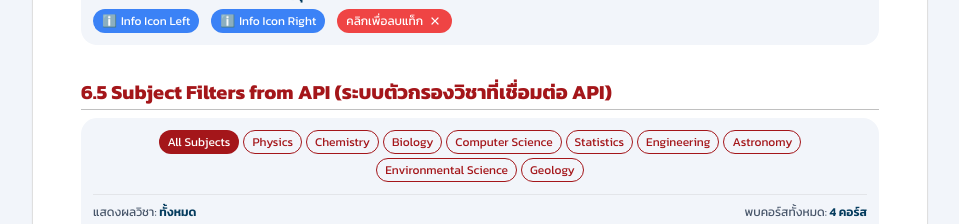
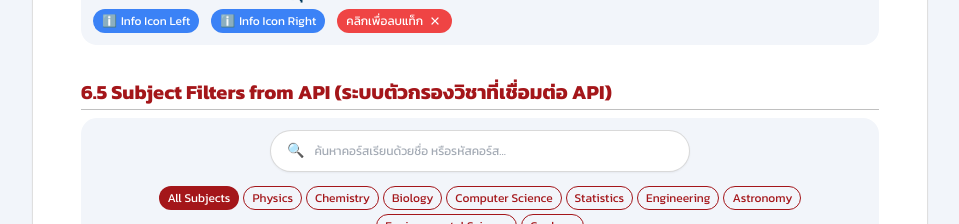
Before and after one commit to Meow-nah-ngo/E-learning-Front-end, a Next.js app: page / in a window 1280 px wide. Shown: the part 1100-1324 px from the top of the page, without its empty margins (160-1119 px from the left). Built offline with nearby package versions, Linux system fonts and the light colour scheme.

Commit message:
search bar component

```diff
--- a/src/app/page.tsx
+++ b/src/app/page.tsx
@@ -50,6 +50,7 @@ const defaultCourses = [
 ];
 
 export default function Page() {
+  const [searchbarValue, setSearchbarValue] = React.useState("");
   const [subjects, setSubjects] = React.useState<string[]>(defaultSubjects);
   const [selectedSubject, setSelectedSubject] = React.useState<string | null>(null);
   const [courses, setCourses] = React.useState<any[]>(defaultCourses);
@@ -76,6 +77,18 @@ export default function Page() {
       .then((data) => setCourses(data))
       .catch((err) => console.log("Failed to fetch courses, using defaults", err));
   }, [selectedSubject]);
+
+  // กรองข้อมูลตามที่พิมพ์ในช่องค้นหา (SearchBar)
+  const filteredCourses = React.useMemo(() => {
+    return courses.filter((course) => {
+      if (!searchbarValue) return true;
+      const search = searchbarValue.toLowerCase();
+      return (
+        course.title.toLowerCase().includes(search) ||
+        course.code.toLowerCase().includes(search)
+      );
+    });
+  }, [courses, searchbarValue]);
 
   return (
     <main className="min-h-screen bg-light-2 py-[48px] px-[16px] md:px-[32px]">
@@ -238,6 +251,15 @@ export default function Page() {
           <h2 className="text-xl font-bold border-b border-neutral pb-xxs text-primary">6.5 Subject Filters from API (ระบบตัวกรองวิชาที่เชื่อมต่อ API)</h2>
           <div className="p-md bg-light-2 rounded-2xl space-y-md">
 
+            {/* กล่องค้นหา (SearchBar) */}
+            <div className="flex justify-center pb-xxs">
+              <SearchBar
+                value={searchbarValue}
+                onChange={setSearchbarValue}
+                placeholder="ค้นหาคอร์สเรียนด้วยชื่อ หรือรหัสคอร์ส..."
+              />
+            </div>
+
             {/* แถบตัวกรองรายวิชา (ดึงมาจาก API หลังบ้าน) */}
             <div className="flex flex-wrap gap-xs justify-center">
               {/* ปุ่ม Clear Filter */}
@@ -274,16 +296,16 @@ export default function Page() {
             <div className="space-y-xs pt-sm border-t border-neutral/30">
               <div className="flex justify-between items-center text-xs text-description-light mb-sm">
                 <span>แสดงผลวิชา: <span className="font-semibold text-secondary">{selectedSubject || "ทั้งหมด"}</span></span>
-                <span>พบคอร์สทั้งหมด: <span className="font-semibold text-secondary">{courses.length} คอร์ส</span></span>
+                <span>พบคอร์สทั้งหมด: <span className="font-semibold text-secondary">{filteredCourses.length} คอร์ส</span></span>
               </div>
 
-              {courses.length === 0 ? (
+              {filteredCourses.length === 0 ? (
                 <div className="text-center py-lg text-xs text-description-light/60">
-                  📭 ไม่พบคอร์สเรียนในหมวดหมู่นี้
+                  📭 ไม่พบคอร์สเรียนในหมวดหมู่หรือตรงกับคำค้นหานี้
                 </div>
               ) : (
                 <div className="flex flex-wrap gap-md justify-center pt-xs">
-                  {courses.map((course) => (
+                  {filteredCourses.map((course) => (
                     <CourseCard
                       key={course.id}
                       imageUrl={course.imageUrl}
--- a/src/components/SearchBar.tsx
+++ b/src/components/SearchBar.tsx
@@ -1,13 +1,38 @@
-import react from "react";
+import React from "react";
 
-export default function SearchBar() {
+interface SearchBarProps {
+  value: string;
+  onChange: (value: string) => void;
+  placeholder?: string;
+}
+
+export default function SearchBar({ value, onChange, placeholder = "ค้นหาคอร์สเรียน..." }: SearchBarProps) {
   return (
-    <div className="flex items-center w-full max-w-[400px] bg-white border border-neutral/50 rounded-lg shadow-xs p-2">
+    <div className="flex items-center w-full max-w-[420px] bg-white border border-neutral/60 rounded-full py-[10px] px-[16px] shadow-xs focus-within:border-primary focus-within:ring-2 focus-within:ring-primary/10 transition-all duration-200">
+      {/* ไอคอนแว่นขยาย */}
+      <span className="text-secondary mr-[10px] text-sm select-none">
+        🔍
+      </span>
+
+      {/* ช่องกรอกข้อความ */}
       <input
         type="text"
-        placeholder="Search..."
-        className="bg-transparent border-none focus:outline-none"
+        value={value}
+        onChange={(e) => onChange(e.target.value)}
+        placeholder={placeholder}
+        className="w-full bg-transparent border-none focus:outline-none text-xs text-secondary placeholder-description-light/50 font-sans"
       />
+
+      {/* ปุ่มเคลียร์ข้อความ (แสดงเมื่อมีข้อความพิมพ์อยู่เท่านั้น) */}
+      {value && (
+        <button
+          onClick={() => onChange("")}
+          className="text-description-light/50 hover:text-error text-xxs transition-colors duration-150 ml-[8px]"
+          title="ล้างข้อความ"
+        >
+          ❌
+        </button>
+      )}
     </div>
   );
 }
```
